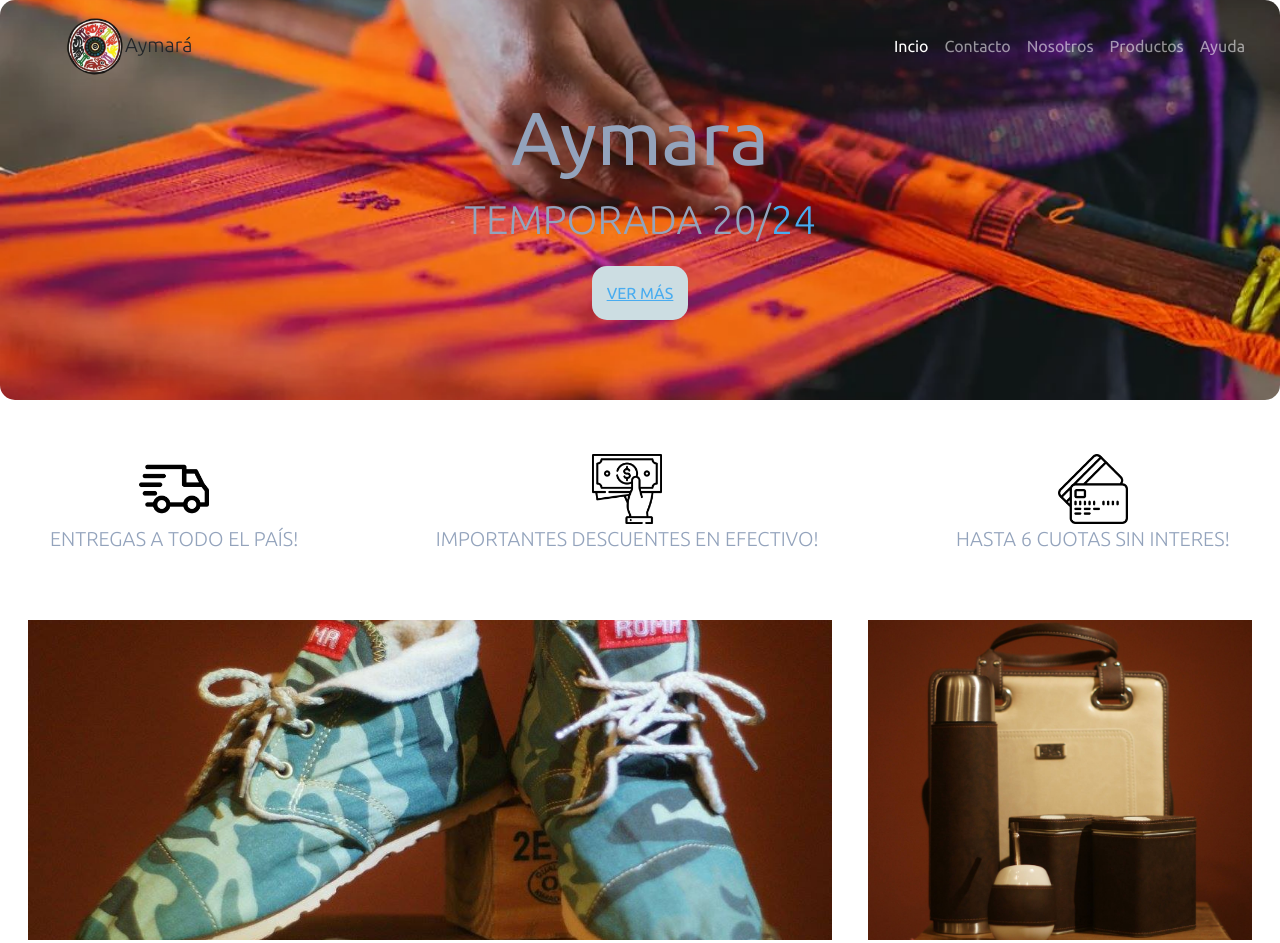
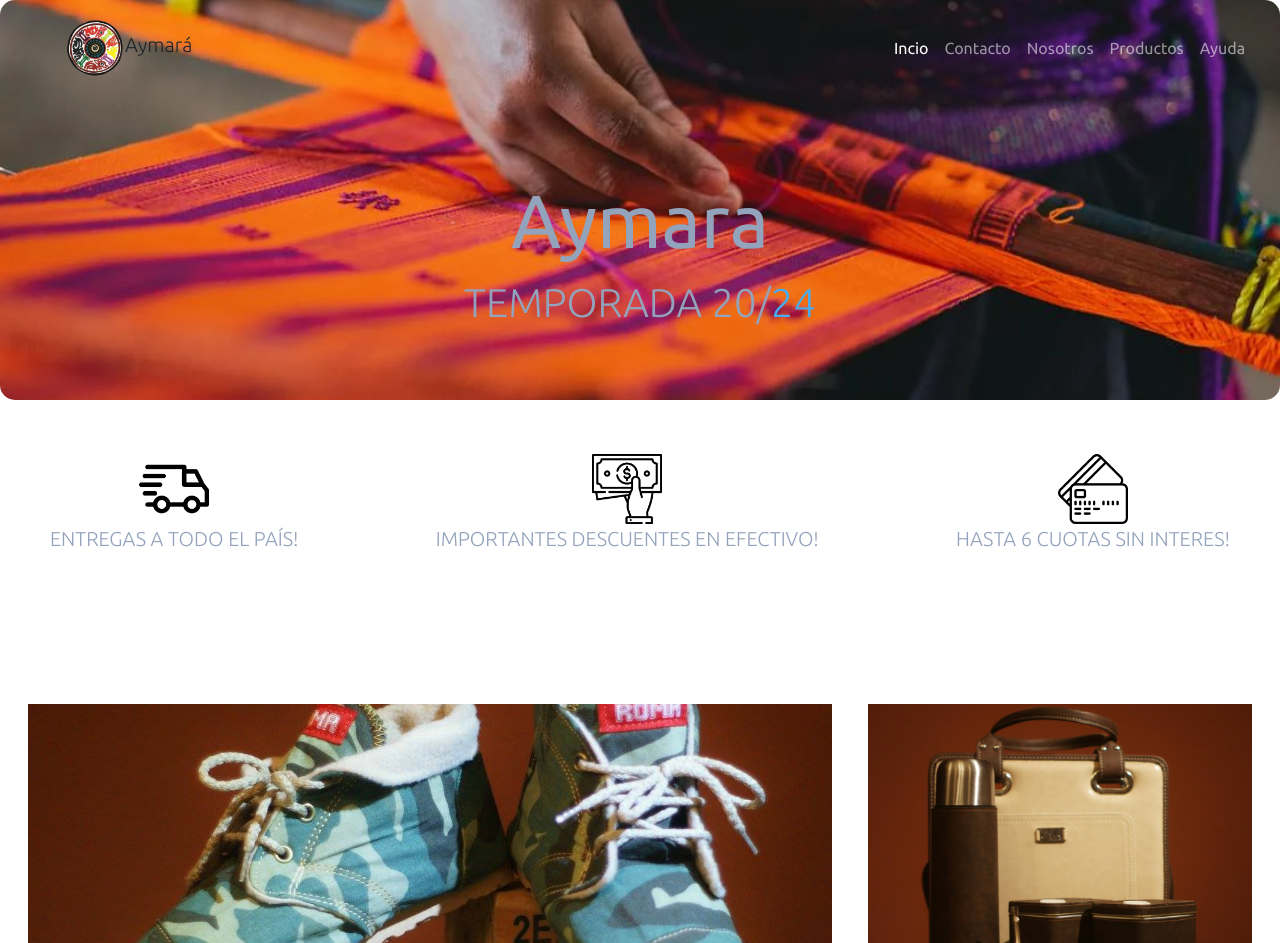
Before and after one commit to MichelParajon/Aymara3, a website: page index.html in a window 1280 px wide. Shown: the top 943 px of the page. Drawn offline with nearby package versions, Linux system fonts and the light colour scheme; a web font is replaced by a local one.

Commit message:
piso cambios de bootstrap

```diff
--- a/css/style.css
+++ b/css/style.css
@@ -13,7 +13,9 @@
 }
 
 /*HEADER*/
-
+.navbar {
+    margin-bottom: 80px
+}
 
 
 
@@ -24,18 +26,20 @@
     flex-direction: row;
     justify-content: space-between;
     align-items: center;
+    padding: 15px 15px;
 
-    padding: 15px 15px;
 }
 
 .content img {
     height: 60px;
     display: none;
 
+
 }
 
 .logoNombre img {
     width: 60px;
+    margin-bottom: 80px;
 }
 
 .logoNombre {
@@ -86,6 +90,7 @@
     align-items: center;
     text-align: center;
 
+
 }
 
 .portada span {
@@ -94,25 +99,22 @@
 
 }
 
-.botonPortada {
 
-    padding: 15px;
-    background-color: #CCDDE2;
-    border-radius: 15px;
-    margin-bottom: 130px;
-    color: #48ACF0;
 
-}
+
+
 
 .portada h1 {
     font-size: 75px;
     text-align: start;
 
 
+
 }
 
 .portada P {
     font-size: 40PX;
+
 
 }
 
@@ -251,7 +253,7 @@
 .tituloMayorista h2 {
     font-size: 80px;
     margin-top: 200px;
-   align-content: center;
+    align-content: center;
 
 }
 
@@ -279,10 +281,11 @@ a:visited {
 
 
 }
-.tituloMochilas h2{
+
+.tituloMochilas h2 {
     font-size: 40px;
     color: white;
-  padding-top: 25px;
+    padding-top: 25px;
 
 }
 
@@ -416,14 +419,16 @@ a:visited {
     background-color: #CCDDE2;
     width: 40%;
     align-items: center;
-   margin-bottom: 7vh;
-   height: 100px;
+    margin-bottom: 7vh;
+    height: 100px;
 
 }
-.otrosProductos h2{
+
+.otrosProductos h2 {
     font-size: 40px;
     color: white;
-  padding-top: 25px;}
+    padding-top: 25px;
+}
 
 
 
@@ -457,6 +462,10 @@ footer {
 #navegacion h4 {
     margin-top: 15px;
 }
+#navegacion p{
+    margin: 10px;
+    text-decoration: none;
+}
 
 #infoContacto h4 {
     margin-top: 15px;
@@ -466,8 +475,11 @@ footer {
 #infoContacto img {
     height: 25px;
     padding-right: 10px;
+
 }
+#infoContacto p{ margin: 10px;
 
+}
 .mail {
     display: flex;
     flex-direction: row;
@@ -723,6 +735,7 @@ main {
     margin-top: 30px;
     font-weight: 100;
     text-align: center;
+    margin-bottom: 100px;
 
 
 }
@@ -769,13 +782,13 @@ main {
 p {
     font-weight: 100;
     font-size: 20px;
-    border: solid2px;
+    margin-bottom: 100px;
 }
 
 .parrafoSecundario {
     grid-area: parrafosecundario;
     text-align: right;
-    margin-top: 110px;
+    margin-top: 20px;
     font-weight: 100;
 }
 
--- a/index.html
+++ b/index.html
@@ -64,7 +64,7 @@
             <div class="portada">
                 <h1>Aymara</h1>
                 <p>TEMPORADA 20/<span>24</span></p>
-                <a class="botonPortada" href="#"> VER MÁS</a>
+
             </div>
     </div>
     <br>
```
Also changed, not shown: pages/Nosotros.html (+1 -1 lines).
